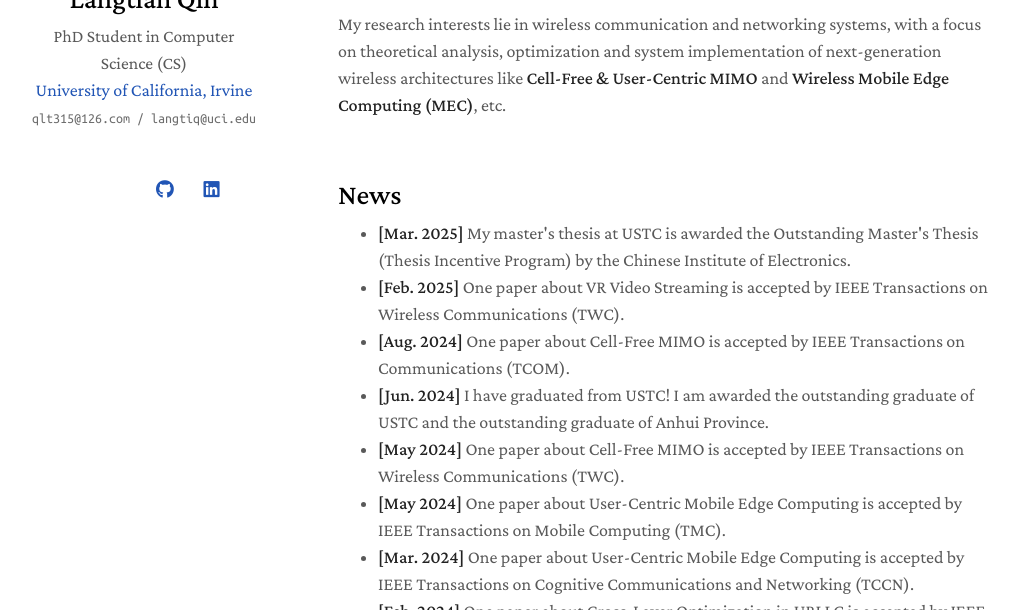
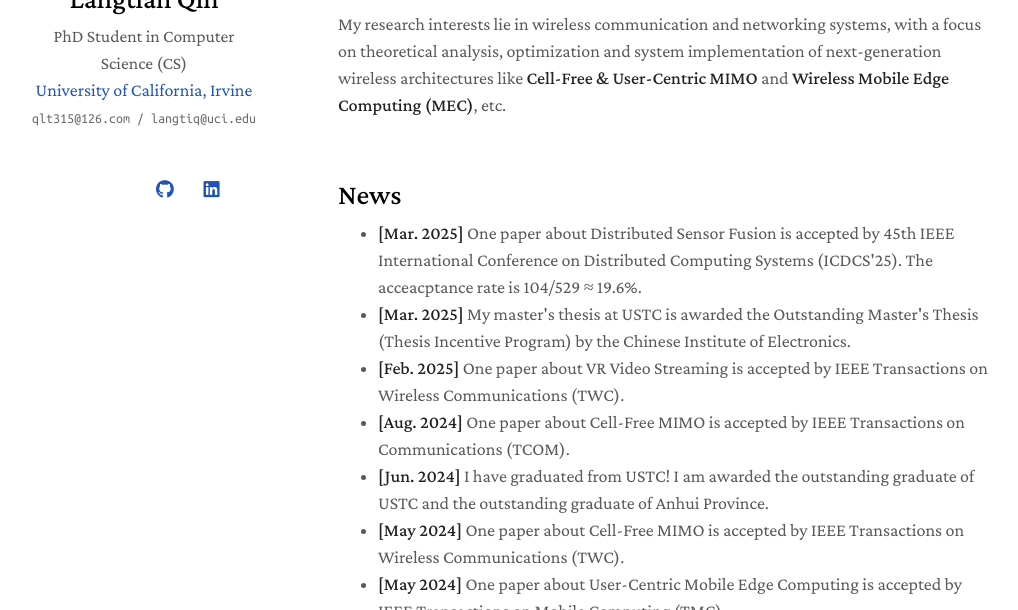
Before and after one commit to qlt315/qlt315.github.io, a Jekyll site: the page built from index.md, in a window 1280 px wide and 900 px high, cut to the strip 290-900 px from the top of the window. Shown: the whole strip, without its empty margins (132-1150 px from the left). Built offline with Jekyll 4.4.1, drawn with Linux system fonts in a browser that asks for light colours; a style sheet for code colours, icons or effects is not loaded.

Commit message:
Update news.md

```diff
--- a/_includes/news.md
+++ b/_includes/news.md
@@ -3,6 +3,8 @@
 <h2 style="margin: 60px 0px 10px;">News</h2>
 
 <ul>
+  <li><strong>[Mar. 2025]</strong> One paper about Distributed Sensor Fusion is accepted by 45th IEEE International Conference on Distributed Computing Systems (ICDCS'25). The acceacptance rate is 104/529 ≈ 19.6%. </li>
+
   <li><strong>[Mar. 2025]</strong> My master's thesis at USTC is awarded the Outstanding Master's Thesis (Thesis Incentive Program) by the Chinese Institute of Electronics.</li>
 
   <li><strong>[Feb. 2025]</strong> One paper about VR Video Streaming is accepted by IEEE Transactions on Wireless Communications (TWC).</li>
```
